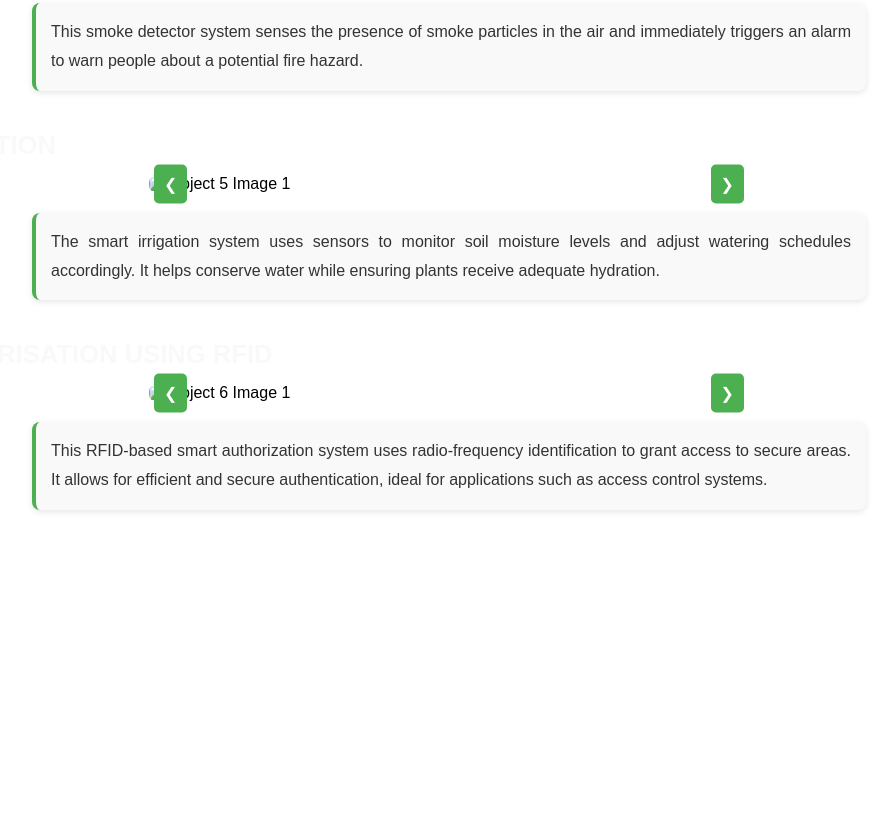
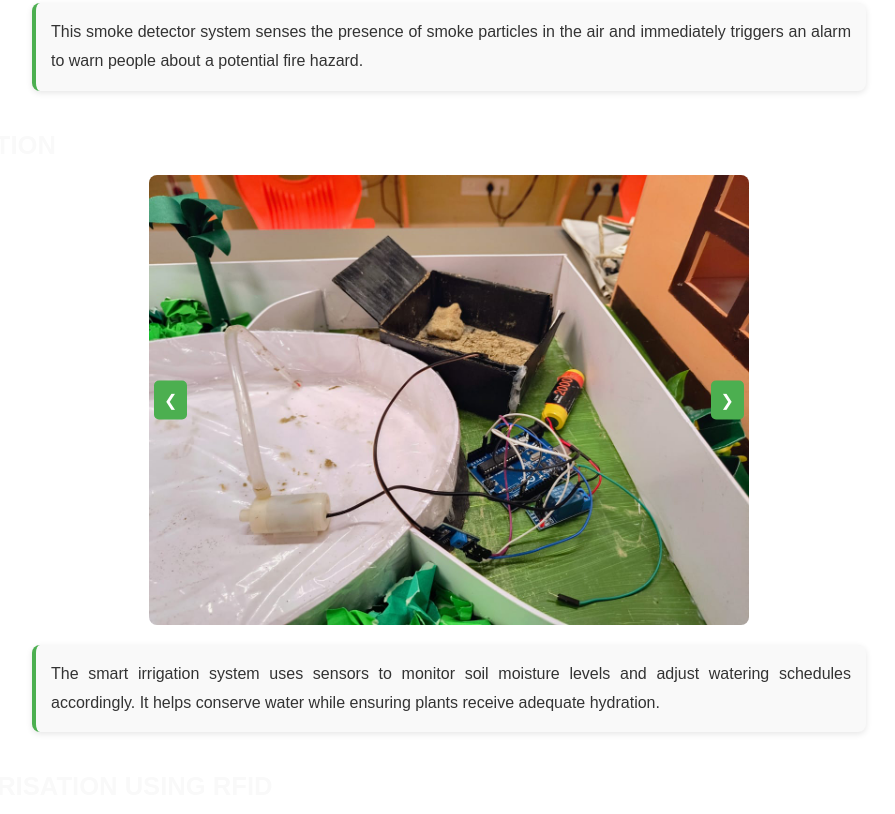
Before and after one commit to Shashank-Suyash/mobile-web-page-for-smart-city-, a plain HTML site: page index.html in a window 1280 px wide. Shown: the part 3534-4348 px from the top of the page, without its empty margins (191-1086 px from the left). Before the commit the page ends 4084 px from the top, so only its background shows below. Drawn offline with Linux system fonts and the light colour scheme.

Commit message:
Add files via upload

```diff
--- a/index.html
+++ b/index.html
@@ -103,7 +103,7 @@
             <h2>Smart Irrigation</h2>
             <div class="gallery-container">
                 <div class="gallery-images">
-                    <img src="" alt="Project 5 Image 1" class="gallery-image" style="display: block;">
+                    <img src="circuits/irrigation.jpeg" alt="Project 5 Image 1" class="gallery-image" style="display: block;">
                     <img src="circuits/circuit.png" alt="Project 5 Image 2" class="gallery-image" style="display: none;">
                 </div>
                 <div class="gallery-navigation">
@@ -121,7 +121,7 @@
             <h2>Smart Authorisation Using RFID</h2>
             <div class="gallery-container">
                 <div class="gallery-images">
-                    <img src="" alt="Project 6 Image 1" class="gallery-image" style="display: block;">
+                    <img src="circuits/RFID.jpeg" alt="Project 6 Image 1" class="gallery-image" style="display: block;">
                     <img src="circuits/circuit diagram rfid.png" alt="Project 6 Image 2" class="gallery-image" style="display: none;">
                 </div>
                 <div class="gallery-navigation">
```
Also changed, not shown: circuits/RFID.jpeg (added), circuits/irrigation.jpeg (added).
